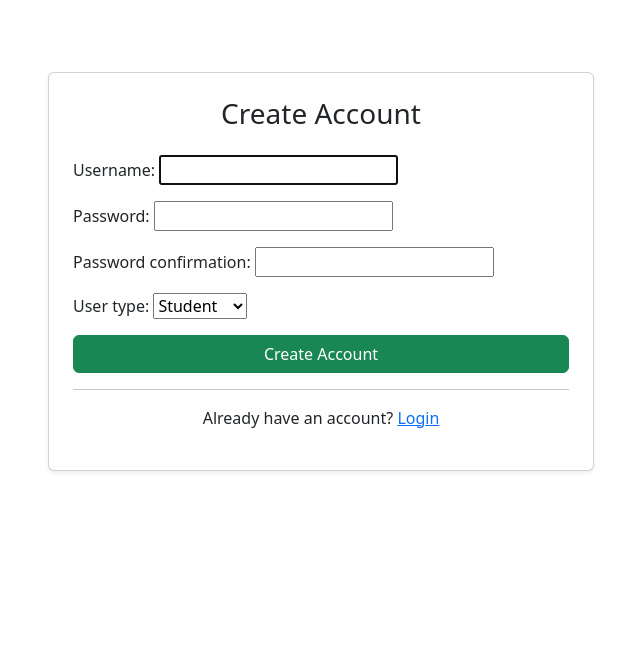
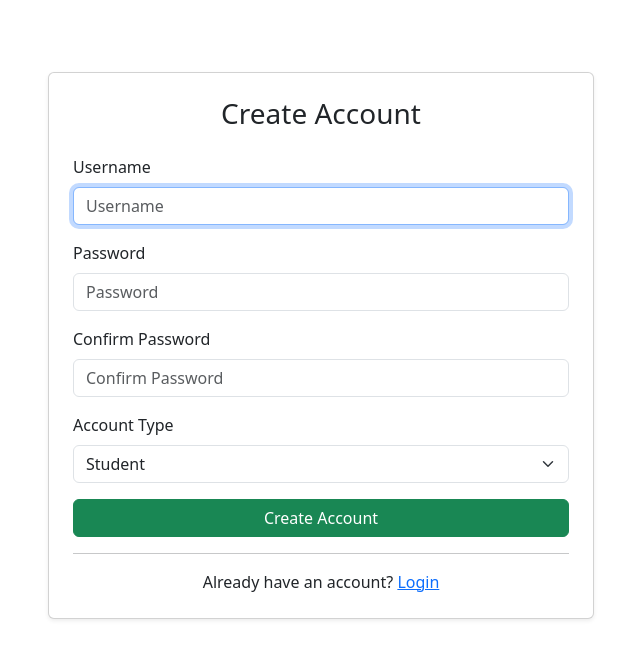
Before and after one commit to unesexact/internship-portal-django, a Django app: page /users/register/ in a window 1280 px wide. Shown: the part 56-715 px from the top of the page, without its empty margins (319-959 px from the left). Run offline with Django 5.2, Linux system fonts and the light colour scheme; some libraries are stand-ins or nearby versions.

Commit message:
Improve registration form validation UI and Bootstrap styling

```diff
--- a/users/forms.py
+++ b/users/forms.py
@@ -8,6 +8,29 @@ class RegisterForm(UserCreationForm):
         choices=[("student", "Student"), ("company", "Company")]
     )
 
+    username = forms.CharField(
+        widget=forms.TextInput(
+            attrs={"class": "form-control", "placeholder": "Username"}
+        )
+    )
+
+    password1 = forms.CharField(
+        widget=forms.PasswordInput(
+            attrs={"class": "form-control", "placeholder": "Password"}
+        )
+    )
+
+    password2 = forms.CharField(
+        widget=forms.PasswordInput(
+            attrs={"class": "form-control", "placeholder": "Confirm Password"}
+        )
+    )
+
+    user_type = forms.ChoiceField(
+        choices=[("student", "Student"), ("company", "Company")],
+        widget=forms.Select(attrs={"class": "form-select"}),
+    )
+
     class Meta:
         model = User
         fields = ["username", "password1", "password2", "user_type"]
--- a/users/templates/users/register.html
+++ b/users/templates/users/register.html
@@ -6,22 +6,38 @@
       <h3 class="mb-4 text-center">Create Account</h3>
 
       <form method="POST">
-        {% csrf_token %} {{ form.non_field_errors }} {{ form.errors }}
+        {% csrf_token %} {% if form.errors %}
+        <div class="alert alert-danger">
+          <strong>Please fix the following:</strong>
+
+          <ul class="mb-0 mt-2">
+            {% for field in form %} {% for error in field.errors %}
+            <li>{{ error }}</li>
+            {% endfor %} {% endfor %} {% for error in form.non_field_errors %}
+            <li>{{ error }}</li>
+            {% endfor %}
+          </ul>
+        </div>
+        {% endif %}
 
         <div class="mb-3">
-          {{ form.username.label_tag }} {{ form.username }}
+          <label class="form-label">Username</label>
+          {{ form.username }}
         </div>
 
         <div class="mb-3">
-          {{ form.password1.label_tag }} {{ form.password1 }}
+          <label class="form-label">Password</label>
+          {{ form.password1 }}
         </div>
 
         <div class="mb-3">
-          {{ form.password2.label_tag }} {{ form.password2 }}
+          <label class="form-label">Confirm Password</label>
+          {{ form.password2 }}
         </div>
 
         <div class="mb-3">
-          {{ form.user_type.label_tag }} {{ form.user_type }}
+          <label class="form-label">Account Type</label>
+          {{ form.user_type }}
         </div>
 
         <button type="submit" class="btn btn-success w-100">
@@ -31,9 +47,9 @@
 
       <hr />
 
-      <p class="text-center">
+      <p class="text-center mb-0">
         Already have an account?
-        <a href="/users/login/">Login</a>
+        <a href="{% url 'login' %}"> Login </a>
       </p>
     </div>
   </div>
```
